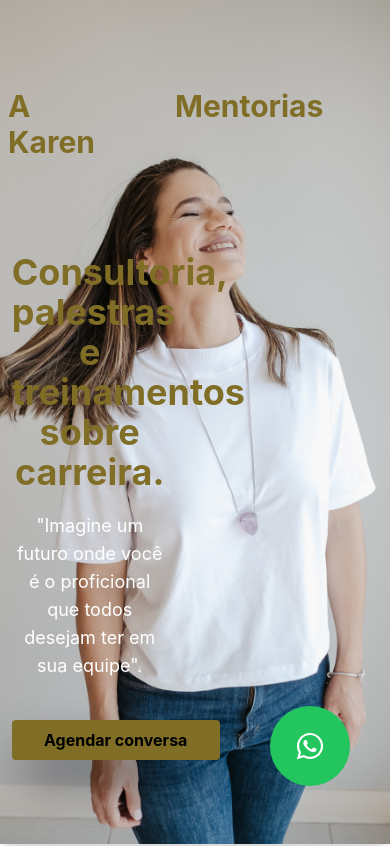
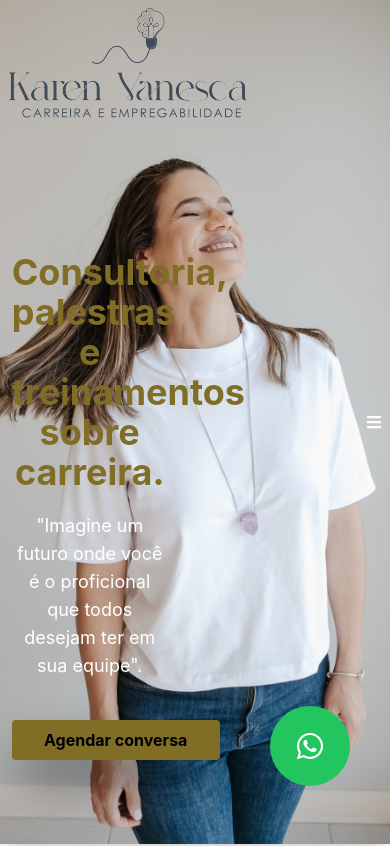
Before and after one commit to kaiovinic/site-karen, a React (Vite) app: page / in a window 390 px wide. Shown: the top 846 px of the page. Built offline with nearby package versions, Linux system fonts and the light colour scheme.

Commit message:
Criação do menu hamburguer

```diff
--- /dev/null
+++ b/src/components/Header/HamburguerMenu.jsx
@@ -0,0 +1,15 @@
+/* eslint-disable react/prop-types */
+import { FaBars, FaTimes } from "react-icons/fa";
+
+const HamburgerMenu = ({ isOpen, toggleMenu }) => {
+  return (
+    <button
+      className="lg:hidden text-white focus:outline-none"
+      onClick={toggleMenu}
+    >
+      {isOpen ? <FaTimes /> : <FaBars />}
+    </button>
+  );
+};
+
+export default HamburgerMenu;
--- a/src/components/Header/Header.jsx
+++ b/src/components/Header/Header.jsx
@@ -1,131 +1,20 @@
-// Imagem
-import logo from "/public/logo_principal/logo06.png";
-
 // CSS
 import styles from "./Header.module.css";
 
-// Bootstrap Icons
-import { BiLogoTiktok } from "react-icons/bi";
-import { GrInstagram } from "react-icons/gr";
-import { SiLinkedin } from "react-icons/si";
-import { FaSquareXTwitter } from "react-icons/fa6";
-
-// Link
-import { Link } from "react-scroll";
-import Button02 from "../button/Button02";
+import Tittle from "./Tittle";
+import Nav from "./Nav";
+import SectionHeader from "./SectionHeader";
 
 const Header = () => {
   return (
     <header
       className={`${styles.paralax01} min-w-full relative bg-transparent flex flex-row justify-between p-2 text-[#816e26] overflow-hidden bg-no-repeat
-      bg-fixed shadow-xl `}
+      bg-fixed shadow-xl`}
       id="inicio"
     >
-      <nav>
-        <img src={logo} alt="logo" className="w-60" />
-      </nav>
-      <nav>
-        <ul className="flex gap-20 mt-20 text-3xl font-bold ">
-          <li>
-            <Link
-              activeClass="active"
-              to="sobre"
-              spy={true}
-              smooth={true}
-              offset={-70}
-              duration={500}
-            >
-              A Karen
-            </Link>
-          </li>
-          <li>
-            <Link
-              to="mentorias"
-              activeClass="active"
-              spy={true}
-              smooth={true}
-              offset={-70}
-              duration={500}
-            >
-              Mentorias
-            </Link>
-          </li>
-          <li>
-            <Link
-              to="Para empresas"
-              activeClass="active"
-              spy={true}
-              smooth={true}
-              offset={-70}
-              duration={500}
-            >
-              Para empresas
-            </Link>
-          </li>
-          <li>
-            <Link
-              to="contato"
-              activeClass="active"
-              spy={true}
-              smooth={true}
-              offset={-70}
-              duration={500}
-            >
-              Contato
-            </Link>
-          </li>
-        </ul>
-      </nav>
-      <nav>
-        <ul className="flex gap-10 mt-20 text-3xl mr-10">
-          <li>
-            <a
-              href="https://www.tiktok.com/@karenvanesca"
-              target="_blank"
-              rel="noreferrer"
-            >
-              <BiLogoTiktok />
-            </a>
-          </li>
-          <li>
-            <a
-              href="https://www.instagram.com/karenvanesca/"
-              target="_blank"
-              rel="noreferrer"
-            >
-              <GrInstagram />
-            </a>
-          </li>
-          <li>
-            <a
-              href="https://www.linkedin.com/in/karenvanesca/"
-              target="_blank"
-              rel="noreferrer"
-            >
-              <SiLinkedin />
-            </a>
-          </li>
-          <li>
-            <a
-              href="https://twitter.com/Kvanesca"
-              target="_blank"
-              rel="noreferrer"
-            >
-              <FaSquareXTwitter />
-            </a>
-          </li>
-        </ul>
-      </nav>
-      <section className="absolute top-[60%] left-[23%] -translate-x-1/2 -translate-y-1/2 w-[40%] text-center">
-        <h1 className="text-4xl font-bold wrap text-[#816e26]">
-          Consultoria, palestras e treinamentos sobre carreira.
-        </h1>
-        <p className="text-lg mt-5 text-white ">
-          &#34;Imagine um futuro onde você é o proficional que todos desejam ter
-          em sua equipe&#34;.
-        </p>
-        <Button02 />
-      </section>
+      <Tittle />
+      <Nav />
+      <SectionHeader />
     </header>
   );
 };
--- /dev/null
+++ b/src/components/Header/Nav.jsx
@@ -0,0 +1,117 @@
+// Bootstrap Icons
+import { BiLogoTiktok } from "react-icons/bi";
+import { GrInstagram } from "react-icons/gr";
+import { SiLinkedin } from "react-icons/si";
+import { FaSquareXTwitter } from "react-icons/fa6";
+
+import { Link } from "react-scroll";
+import { useState } from "react";
+import HamburgerMenu from "./HamburguerMenu";
+
+const Nav = () => {
+  const [isOpen, setIsOpen] = useState(false);
+
+  const toggleMenu = () => {
+    setIsOpen(!isOpen);
+  };
+  return (
+    <div className="flex justify-between">
+      <HamburgerMenu isOpen={isOpen} toggleMenu={toggleMenu} />
+      <nav>
+        <ul className="lg:flex gap-14 mt-20 text-3xl font-bold  hidden  ">
+          <li>
+            <Link
+              activeClass="active"
+              to="sobre"
+              spy={true}
+              smooth={true}
+              offset={-70}
+              duration={500}
+            >
+              A Karen
+            </Link>
+          </li>
+          <li>
+            <Link
+              to="mentorias"
+              activeClass="active"
+              spy={true}
+              smooth={true}
+              offset={-70}
+              duration={500}
+            >
+              Mentorias
+            </Link>
+          </li>
+          <li>
+            <Link
+              to="Para empresas"
+              activeClass="active"
+              spy={true}
+              smooth={true}
+              offset={-70}
+              duration={500}
+            >
+              Para empresas
+            </Link>
+          </li>
+          <li>
+            <Link
+              to="contato"
+              activeClass="active"
+              spy={true}
+              smooth={true}
+              offset={-70}
+              duration={500}
+            >
+              Contato
+            </Link>
+          </li>
+        </ul>
+      </nav>
+
+      <nav>
+        <ul className="lg:flex gap-10 mt-20 text-3xl mr-10  hidden space-x-4">
+          <li>
+            <a
+              href="https://www.tiktok.com/@karenvanesca"
+              target="_blank"
+              rel="noreferrer"
+            >
+              <BiLogoTiktok />
+            </a>
+          </li>
+          <li>
+            <a
+              href="https://www.instagram.com/karenvanesca/"
+              target="_blank"
+              rel="noreferrer"
+            >
+              <GrInstagram />
+            </a>
+          </li>
+          <li>
+            <a
+              href="https://www.linkedin.com/in/karenvanesca/"
+              target="_blank"
+              rel="noreferrer"
+            >
+              <SiLinkedin />
+            </a>
+          </li>
+          <li>
+            <a
+              href="https://twitter.com/Kvanesca"
+              target="_blank"
+              rel="noreferrer"
+            >
+              <FaSquareXTwitter />
+            </a>
+          </li>
+        </ul>
+      </nav>
+    </div>
+  );
+};
+
+export default Nav;
--- /dev/null
+++ b/src/components/Header/SectionHeader.jsx
@@ -0,0 +1,20 @@
+import Button02 from "../button/Button02";
+
+const SectionHeader = () => {
+  return (
+    <>
+      <section className="absolute top-[60%] left-[23%] -translate-x-1/2 -translate-y-1/2 w-[40%] text-center">
+        <h1 className="text-4xl font-bold wrap text-[#816e26]">
+          Consultoria, palestras e treinamentos sobre carreira.
+        </h1>
+        <p className="text-lg mt-5 text-white ">
+          &#34;Imagine um futuro onde você é o proficional que todos desejam ter
+          em sua equipe&#34;.
+        </p>
+        <Button02 />
+      </section>
+    </>
+  );
+};
+
+export default SectionHeader;
--- /dev/null
+++ b/src/components/Header/Tittle.jsx
@@ -0,0 +1,14 @@
+// Imagem
+import logo from "/public/logo_principal/logo06.png";
+
+const Tittle = () => {
+  return (
+    <>
+      <nav>
+        <img src={logo} alt="logo" className="w-60" />
+      </nav>
+    </>
+  );
+};
+
+export default Tittle;
```
